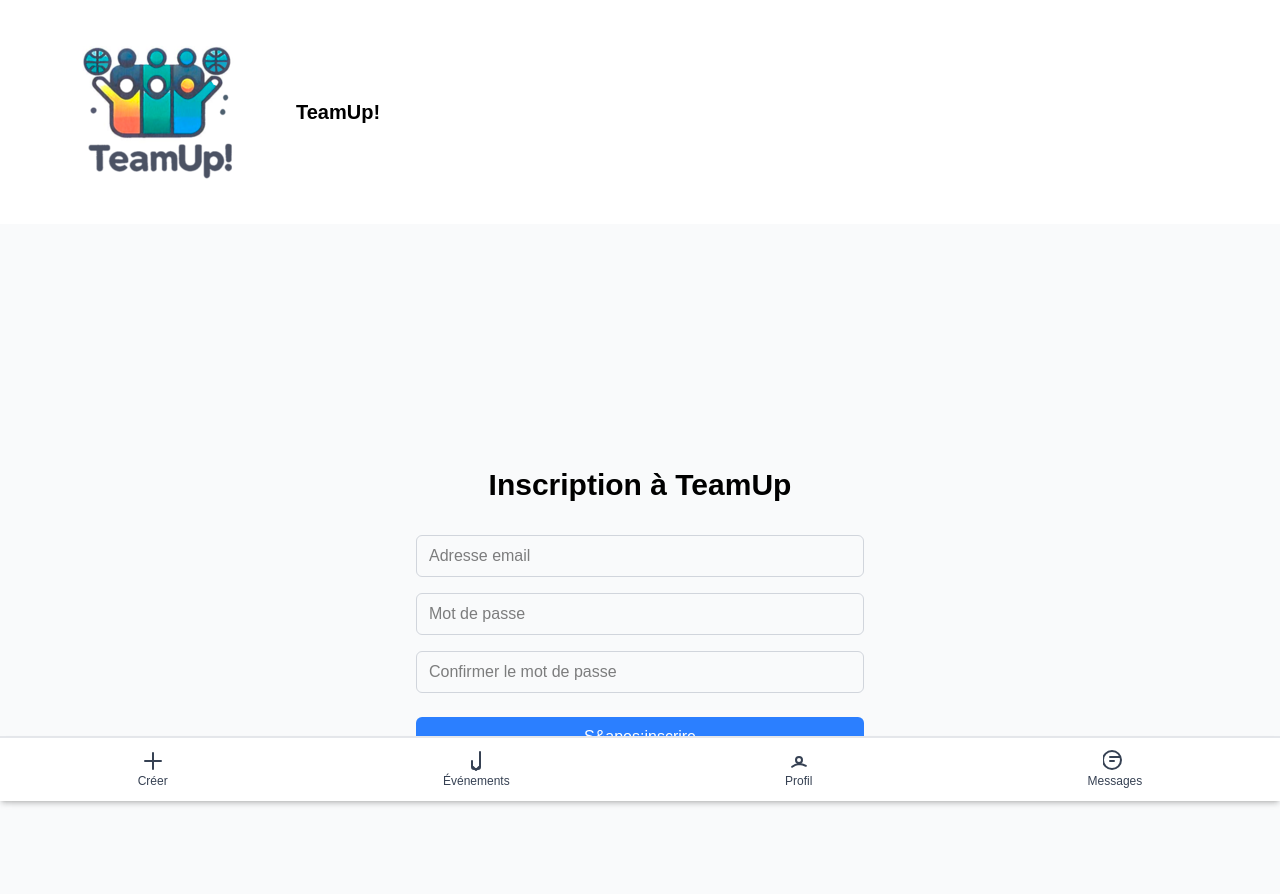
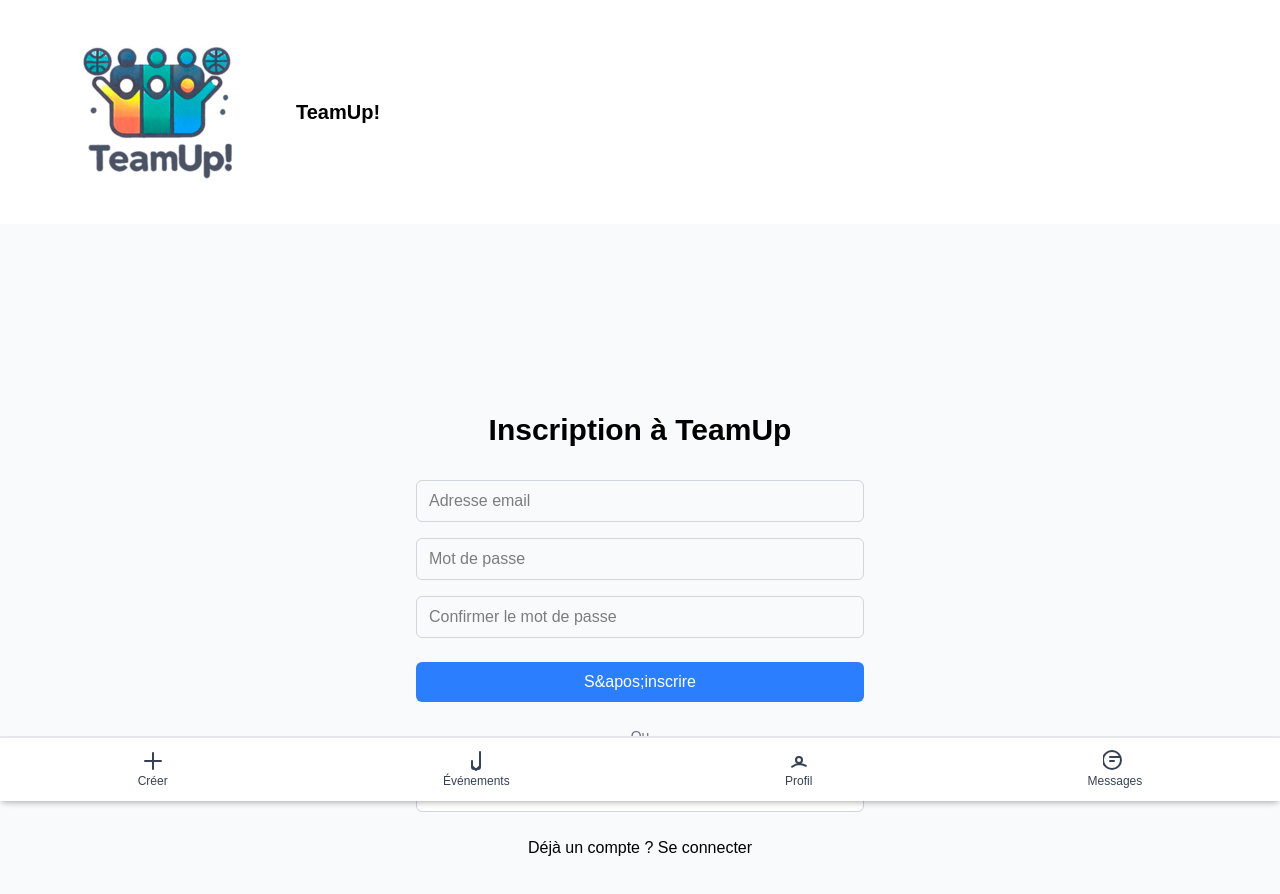
Before and after one commit to MatteoOliveira/teamupnew, a Next.js app: page /register in a window 1280 px wide. Shown: the top 894 px of the page. Built offline with nearby package versions, Linux system fonts and the light colour scheme; no server answers.

Commit message:
feat: Bouton Google OAuth sur page d'inscription

```diff
--- a/src/app/register/page.tsx
+++ b/src/app/register/page.tsx
@@ -7,6 +7,7 @@
 import Link from 'next/link';
 import Input from '@/components/Input';
 import Button from '@/components/Button';
+import { useAuth } from '@/hooks/useAuth';
 
 export default function RegisterPage() {
   const [email, setEmail] = useState('');
@@ -14,7 +15,9 @@
   const [confirmPassword, setConfirmPassword] = useState('');
   const [error, setError] = useState('');
   const [loading, setLoading] = useState(false);
+  const [googleLoading, setGoogleLoading] = useState(false);
   const router = useRouter();
+  const { signInWithGoogle } = useAuth();
 
   const handleSubmit = async (e: React.FormEvent) => {
     e.preventDefault();
@@ -44,6 +47,30 @@
       console.error('Erreur d&apos;inscription:', error);
     } finally {
       setLoading(false);
+    }
+  };
+
+  const handleGoogleSignIn = async () => {
+    setError('');
+    setGoogleLoading(true);
+
+    try {
+      await signInWithGoogle();
+      router.push('/profile');
+    } catch (error: any) {
+      console.error('Erreur de connexion Google:', error);
+
+      if (error.code === 'auth/popup-closed-by-user') {
+        setError('Connexion annulée par l&apos;utilisateur.');
+      } else if (error.code === 'auth/popup-blocked') {
+        setError('Popup bloqué par le navigateur. Autorisez les popups pour ce site.');
+      } else if (error.code === 'auth/cancelled-popup-request') {
+        setError('Connexion annulée.');
+      } else {
+        setError('Erreur de connexion Google. Réessayez.');
+      }
+    } finally {
+      setGoogleLoading(false);
     }
   };
 
@@ -94,6 +121,48 @@
             {loading ? 'Inscription...' : 'S&apos;inscrire'}
           </Button>
 
+          <div className="relative">
+            <div className="absolute inset-0 flex items-center">
+              <div className="w-full border-t border-gray-300" />
+            </div>
+            <div className="relative flex justify-center text-sm">
+              <span className="px-2 bg-gray-50 text-gray-500">Ou</span>
+            </div>
+          </div>
+
+          <Button
+            type="button"
+            onClick={handleGoogleSignIn}
+            disabled={googleLoading}
+            className="w-full bg-white border border-gray-300 text-gray-700 hover:bg-gray-50 flex items-center justify-center"
+          >
+            {googleLoading ? (
+              'Connexion...'
+            ) : (
+              <>
+                <svg className="w-5 h-5 mr-2" viewBox="0 0 24 24">
+                  <path
+                    fill="#4285F4"
+                    d="M22.56 12.25c0-.78-.07-1.53-.2-2.25H12v4.26h5.92c-.26 1.37-1.04 2.53-2.21 3.31v2.77h3.57c2.08-1.92 3.28-4.74 3.28-8.09z"
+                  />
+                  <path
+                    fill="#34A853"
+                    d="M12 23c2.97 0 5.46-.98 7.28-2.66l-3.57-2.77c-.98.66-2.23 1.06-3.71 1.06-2.86 0-5.29-1.93-6.16-4.53H2.18v2.84C3.99 20.53 7.7 23 12 23z"
+                  />
+                  <path
+                    fill="#FBBC05"
+                    d="M5.84 14.09c-.22-.66-.35-1.36-.35-2.09s.13-1.43.35-2.09V7.07H2.18C1.43 8.55 1 10.22 1 12s.43 3.45 1.18 4.93l2.85-2.22.81-.62z"
+                  />
+                  <path
+                    fill="#EA4335"
+                    d="M12 5.38c1.62 0 3.06.56 4.21 1.64l3.15-3.15C17.45 2.09 14.97 1 12 1 7.7 1 3.99 3.47 2.18 7.07l3.66 2.84c.87-2.6 3.3-4.53 6.16-4.53z"
+                  />
+                </svg>
+                Continuer avec Google
+              </>
+            )}
+          </Button>
+
           <div className="text-center">
             <Link href="/login" className="text-black hover:text-black">
               Déjà un compte ? Se connecter
```
